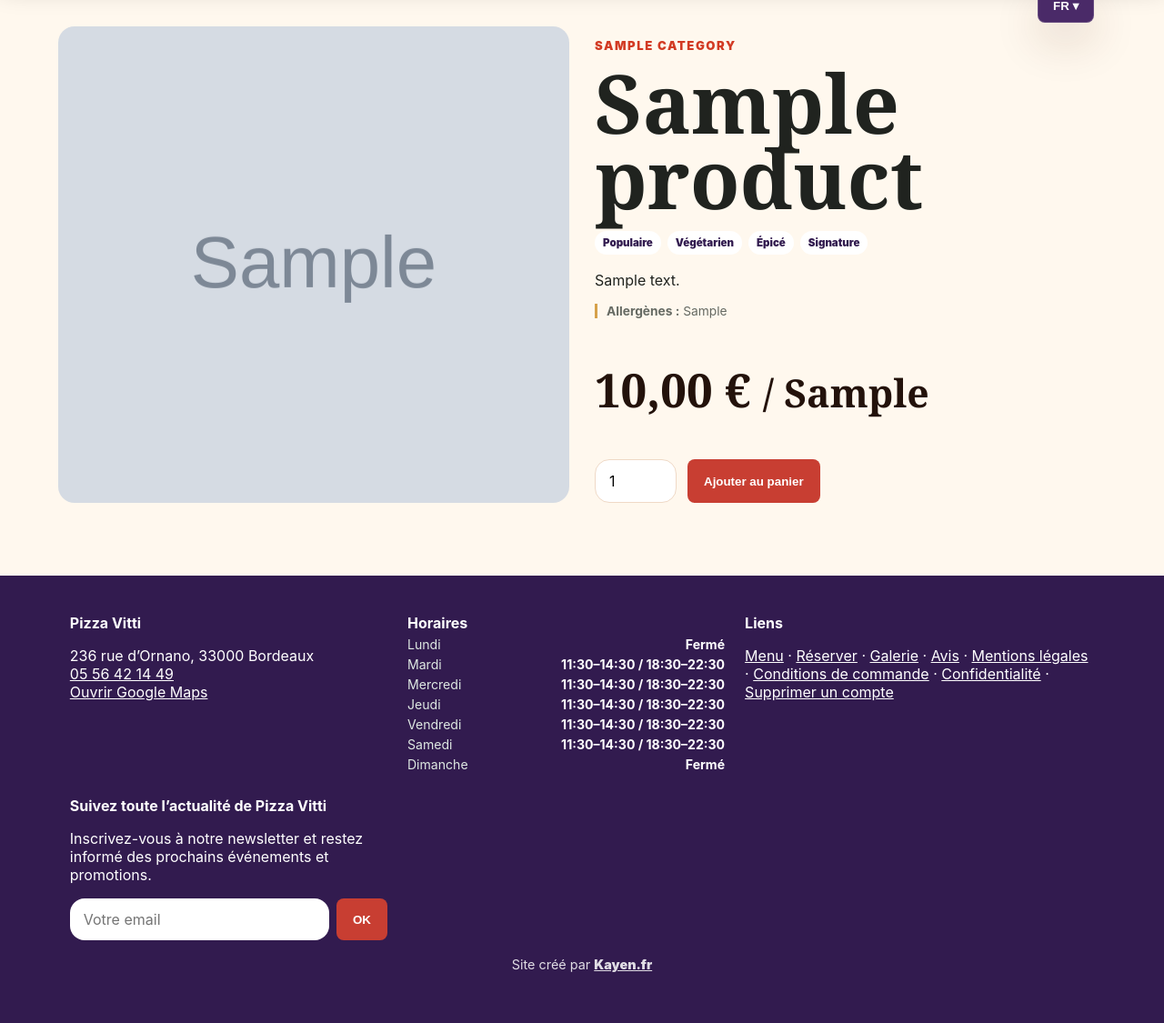
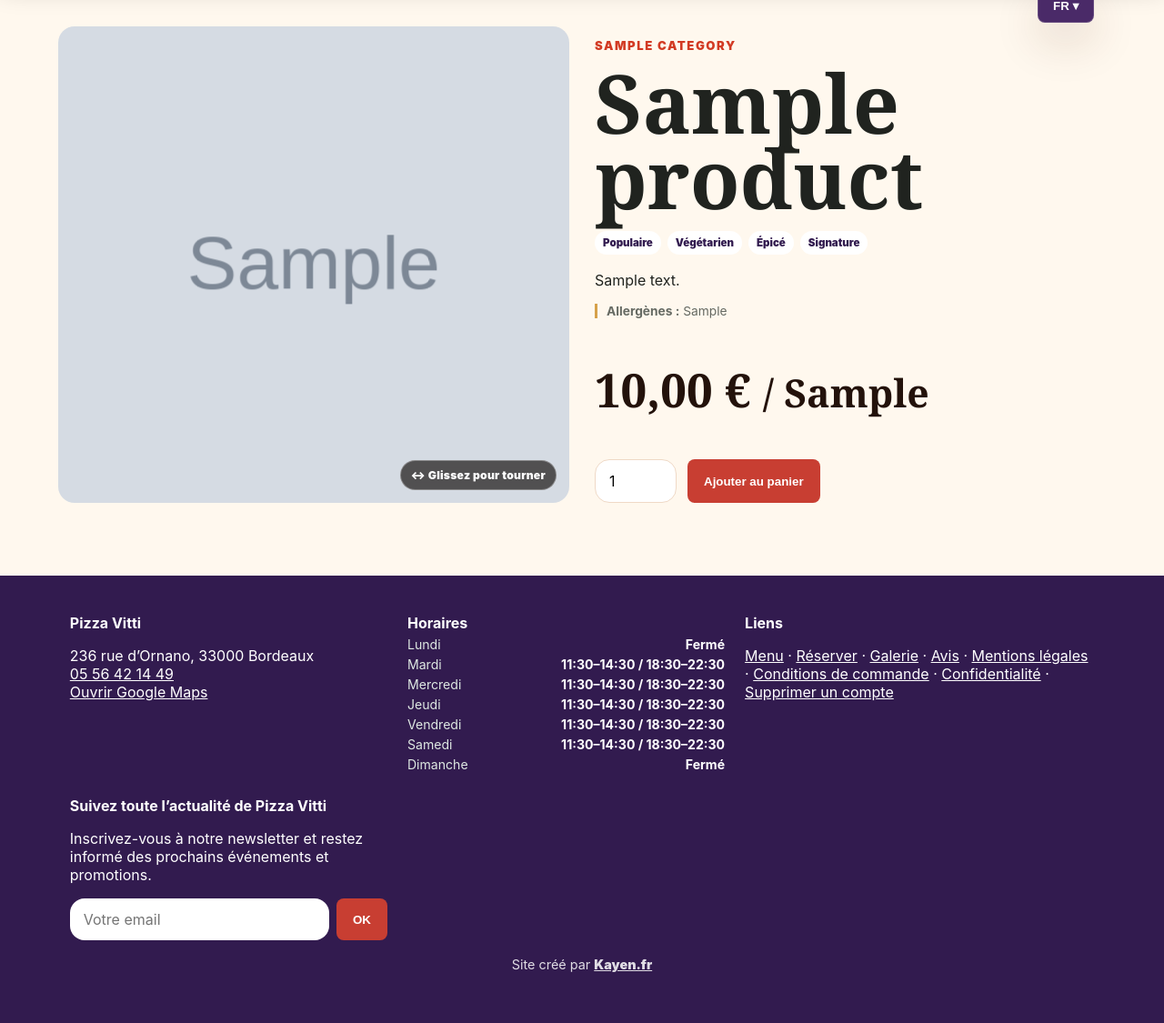
Before and after one commit to maljedaili/pizza-vitti, a Django app: a page that uses shop/templates/shop/product_detail.html in a window 1280 px wide. Shown: the part 96-1221 px from the top of the page at 91% size. Run offline with Django 5.2, Linux system fonts and the light colour scheme; data comes from the database, SQL or seed files in the repository; tables that the repository leaves empty hold one stand-in row (values such as "Sample post"); grey boxes marked "Sample" are stand-in pictures; some libraries are stand-ins or nearby versions.

Commit message:
Enhance interactive product depth

```diff
--- a/shop/static/shop/tilt.css
+++ b/shop/static/shop/tilt.css
@@ -3,8 +3,12 @@
   --product-tilt-y: 0deg;
   --product-shift-x: 0px;
   --product-shift-y: 0px;
-  perspective: 900px;
+  --product-light-x: 50%;
+  --product-light-y: 35%;
+  position: relative;
+  perspective: 760px;
   touch-action: pan-y;
+  isolation: isolate;
 }
 
 .public-site [data-product-tilt] > img {
@@ -12,15 +16,42 @@
     translate3d(var(--product-shift-x), var(--product-shift-y), 0)
     rotateX(var(--product-tilt-x))
     rotateY(var(--product-tilt-y))
-    scale(1.045);
+    scale(1.075);
   transform-origin: center;
-  transition: transform .32s cubic-bezier(.2, .75, .25, 1), filter .25s ease;
+  transition: transform .48s cubic-bezier(.16, .8, .24, 1), filter .3s ease;
   will-change: transform;
 }
 
+.public-site [data-product-tilt]::after {
+  position: absolute;
+  z-index: 2;
+  inset: 0;
+  border-radius: inherit;
+  background:
+    radial-gradient(
+      circle at var(--product-light-x) var(--product-light-y),
+      rgba(255, 244, 213, .28),
+      rgba(255, 255, 255, .05) 24%,
+      transparent 48%
+    );
+  content: "";
+  opacity: 0;
+  pointer-events: none;
+  mix-blend-mode: screen;
+  transition: opacity .3s ease;
+}
+
 .public-site [data-product-tilt].is-tilting > img {
-  filter: saturate(1.06) contrast(1.03);
-  transition-duration: .08s;
+  filter: saturate(1.08) contrast(1.04) drop-shadow(0 22px 22px rgba(32, 20, 13, .22));
+  transition-duration: .09s;
+}
+
+.public-site [data-product-tilt].is-tilting::after {
+  opacity: 1;
+}
+
+.public-site [data-product-tilt].is-dragging {
+  cursor: grabbing;
 }
 
 .public-site .detail-media[data-product-tilt] {
@@ -28,9 +59,37 @@
   border-radius: 18px;
 }
 
+.public-site .product-tilt-hint {
+  position: absolute;
+  z-index: 4;
+  right: 14px;
+  bottom: 14px;
+  border: 1px solid rgba(255, 255, 255, .32);
+  border-radius: 999px;
+  padding: 8px 11px;
+  background: rgba(18, 14, 12, .68);
+  color: #fff;
+  font-size: .76rem;
+  font-weight: 900;
+  letter-spacing: .02em;
+  pointer-events: none;
+  backdrop-filter: blur(8px);
+  transition: opacity .2s ease, transform .2s ease;
+}
+
+.public-site [data-product-tilt].is-tilting .product-tilt-hint {
+  opacity: .25;
+  transform: translateY(4px);
+}
+
 @media (prefers-reduced-motion: reduce) {
   .public-site [data-product-tilt] > img {
     transform: none;
     transition: none;
   }
+
+  .public-site [data-product-tilt]::after,
+  .public-site .product-tilt-hint {
+    display: none;
+  }
 }
--- a/shop/templates/shop/product_detail.html
+++ b/shop/templates/shop/product_detail.html
@@ -2,7 +2,10 @@
 
 {% block content %}
 <section class="detail product-detail">
-  <div class="detail-media" data-product-tilt><img src="{{ product.display_image }}" alt="{{ product.name }}"></div>
+  <div class="detail-media" data-product-tilt>
+    <img src="{{ product.display_image }}" alt="{{ product.name }}">
+    <span class="product-tilt-hint" aria-hidden="true">↔ Glissez pour tourner</span>
+  </div>
   <div>
     <p class="eyebrow">{{ product.translated_category_name|default:product.category.name }}</p>
     <h1>{{ product.translated_name|default:product.name }}</h1>
```
Also changed, not shown: shop/static/shop/app.js (+18 -5 lines).
